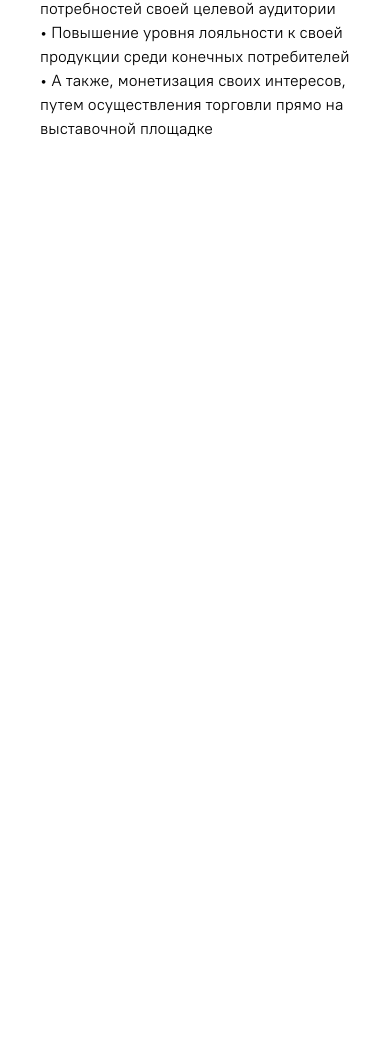
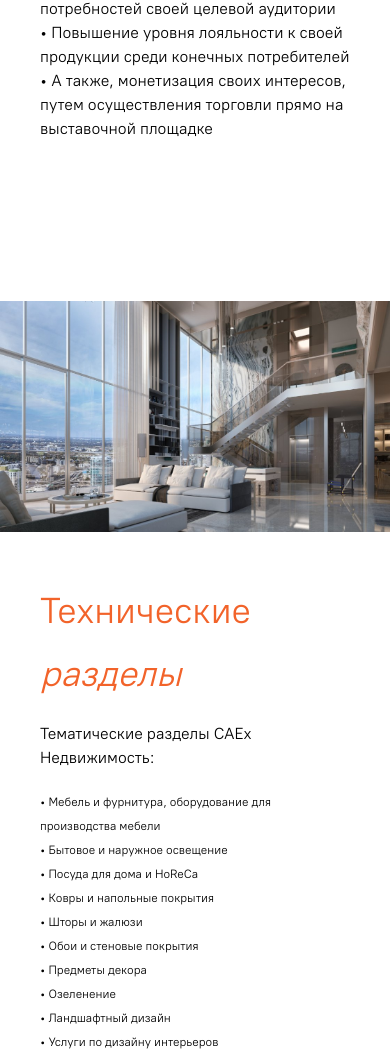
Before and after one commit to Nabiyevich21/caex__projects, a plain HTML site: page index.html in a window 390 px wide. Shown: the part 2657-3711 px from the top of the page. Before the commit the page ends 2958 px from the top, so only its background shows below. Drawn offline with Linux system fonts and the light colour scheme; files whose address does not match are found by name.

Commit message:
Technical page added

```diff
--- a/index.html
+++ b/index.html
@@ -160,6 +160,36 @@
         </div>
       </section>
       <!--* end of possibilities section  -->
+
+      <!--* Technical section strted  -->
+      <section class="Technical">
+        <div class="container Technical__wrapper">
+          <img src="./img/Technical__bg.jpeg" alt="Технические разделы" />
+          <div class="Technical__info">
+            <h2>Технические <span>разделы</span></h2>
+            <h6>Тематические разделы CAEx Недвижимость:</h6>
+            <ul class="Technical__list">
+              <li class="Technical__list-item">
+                • Мебель и фурнитура, оборудование для производства мебели
+              </li>
+              <li class="Technical__list-item">
+                • Бытовое и наружное освещение
+              </li>
+              <li class="Technical__list-item">• Посуда для дома и HoReCa</li>
+              <li class="Technical__list-item">• Ковры и напольные покрытия</li>
+              <li class="Technical__list-item">• Шторы и жалюзи</li>
+              <li class="Technical__list-item">• Обои и стеновые покрытия</li>
+              <li class="Technical__list-item">• Предметы декора</li>
+              <li class="Technical__list-item">• Озеленение</li>
+              <li class="Technical__list-item">• Ландшафтный дизайн</li>
+              <li class="Technical__list-item">
+                • Услуги по дизайну интерьеров
+              </li>
+            </ul>
+          </div>
+        </div>
+      </section>
+      <!--* end of technical section  -->
     </main>
     <footer></footer>
     <script src="./js/main.js"></script>
--- /dev/null
+++ b/sass/blocks/_Technical.scss
@@ -0,0 +1,86 @@
+.Technical {
+    margin-bottom: 0px;
+}
+
+.Technical .Technical__wrapper {
+    display: flex;
+    gap: 120px;
+
+    @include media(768px, 1849px) {
+        flex-direction: column;
+        gap: 60px;
+    }
+
+    @include mobile() {
+        flex-direction: column;
+        gap: 50px;
+    }
+}
+
+.Technical .Technical__wrapper .Technical__info {
+    display: flex;
+    flex-direction: column;
+}
+
+.Technical .Technical__wrapper .Technical__info h2 {
+    font-size: 48px;
+    font-weight: 400;
+    line-height: 58px;
+    color: rgb(242, 99, 42);
+    margin-bottom: 40px;
+
+    @include media(768px, 1849px) {
+        padding-left: 40px;
+    }
+
+    @include mobile() {
+        padding-left: 40px;
+        font-size: 36px;
+        margin-bottom: 15px;
+        width: 121px;
+    }
+}
+
+.Technical .Technical__wrapper .Technical__info span {
+    font-size: 48px;
+    font-style: italic;
+    font-weight: 400;
+    line-height: 67px;
+    color: rgb(242, 99, 42);
+
+    @include mobile() {
+        font-size: 36px;
+    }
+}
+
+.Technical .Technical__wrapper .Technical__info h6 {
+    font-size: 16px;
+    font-weight: 400;
+    line-height: 24px;
+    margin-bottom: 20px;
+    width: 480px;
+    @include media(768px, 1849px) {
+        padding-left: 40px;
+    }
+
+    @include mobile() {
+        padding-left: 40px;
+        width: 310px;
+    }
+}
+
+.Technical .Technical__wrapper .Technical__info .Technical__list .Technical__list-item {
+    font-size: 16px;
+    font-weight: 400;
+    line-height: 24px;
+    width: 480px;
+    @include media(768px, 1849px) {
+        padding-left: 40px;
+    }
+
+    @include mobile() {
+        padding-left: 40px;
+        font-size: 12px;
+        width: 310px;
+    }
+}
--- a/sass/main.scss
+++ b/sass/main.scss
@@ -4,3 +4,4 @@
 @import "./blocks/navbar";
 @import "./blocks/hero";
 @import "./blocks/possibilities";
+@import "./blocks/Technical";
```
Also changed, not shown: css/main.css, img/Technical__bg.jpeg (added), 1 other file.
